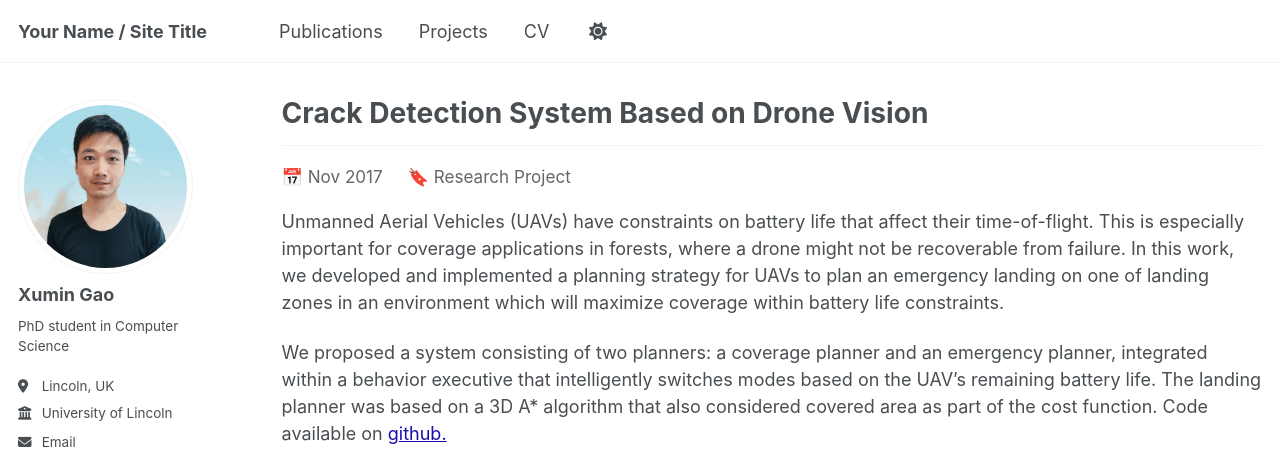
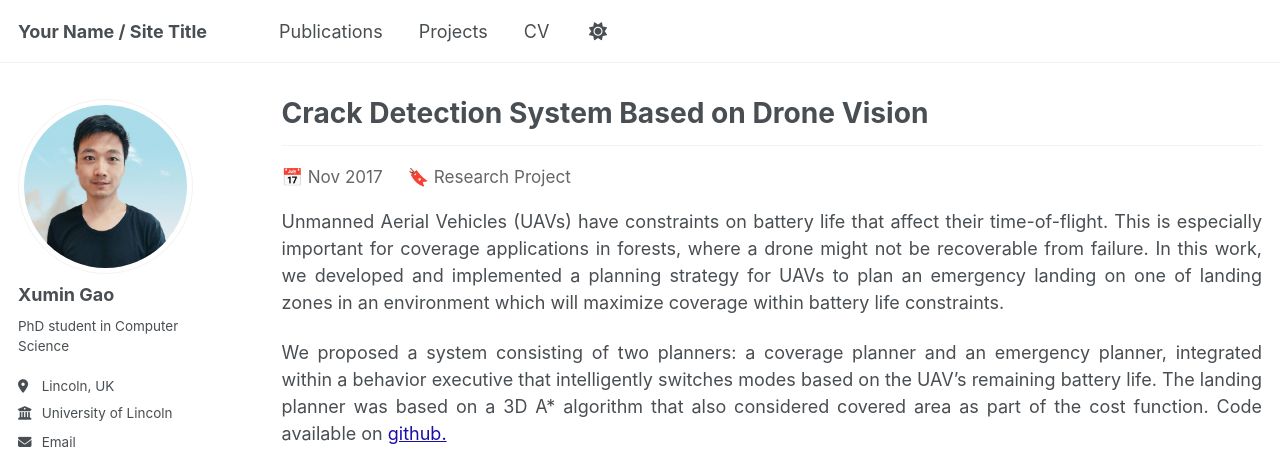
Before and after one commit to XuminGaoGithub/XuminGaoGithub.github.io, a Jekyll site: the page built from _pages/CrackDetection.md, in a window 1280 px wide and 1186 px high. Shown: the top 466 px of the window. Built offline with Jekyll 4.4.1, drawn with Linux system fonts in a browser that asks for light colours; some web fonts are replaced; a script bundle is joined from its source files by our own code; library files that are not in the unit come from our copies.

Commit message:
Update CrackDetection.md

```diff
--- a/_pages/CrackDetection.md
+++ b/_pages/CrackDetection.md
@@ -15,7 +15,7 @@ author_profile: true
   </span>
 </p>
 
-<p>
+<p style="margin-top:5px; text-align: justify; text-justify: inter-word;">
 Unmanned Aerial Vehicles (UAVs) have constraints on battery life that affect their
 time-of-flight. This is especially important for coverage applications in forests,
 where a drone might not be recoverable from failure. In this work, we developed
@@ -24,7 +24,7 @@ of landing zones in an environment which will maximize coverage within battery
 life constraints.
 </p>
 
-<p>
+<p style="margin-top:5px; text-align: justify; text-justify: inter-word;">
 We proposed a system consisting of two planners: a coverage planner and an emergency
 planner, integrated within a behavior executive that intelligently switches modes
 based on the UAV’s remaining battery life. The landing planner was based on a 3D A*
@@ -35,8 +35,6 @@ algorithm that also considered covered area as part of the cost function. Code a
   github.
 </a>
 </p>
-
-
 
 
 <div style="margin: 35px 0;">
```
